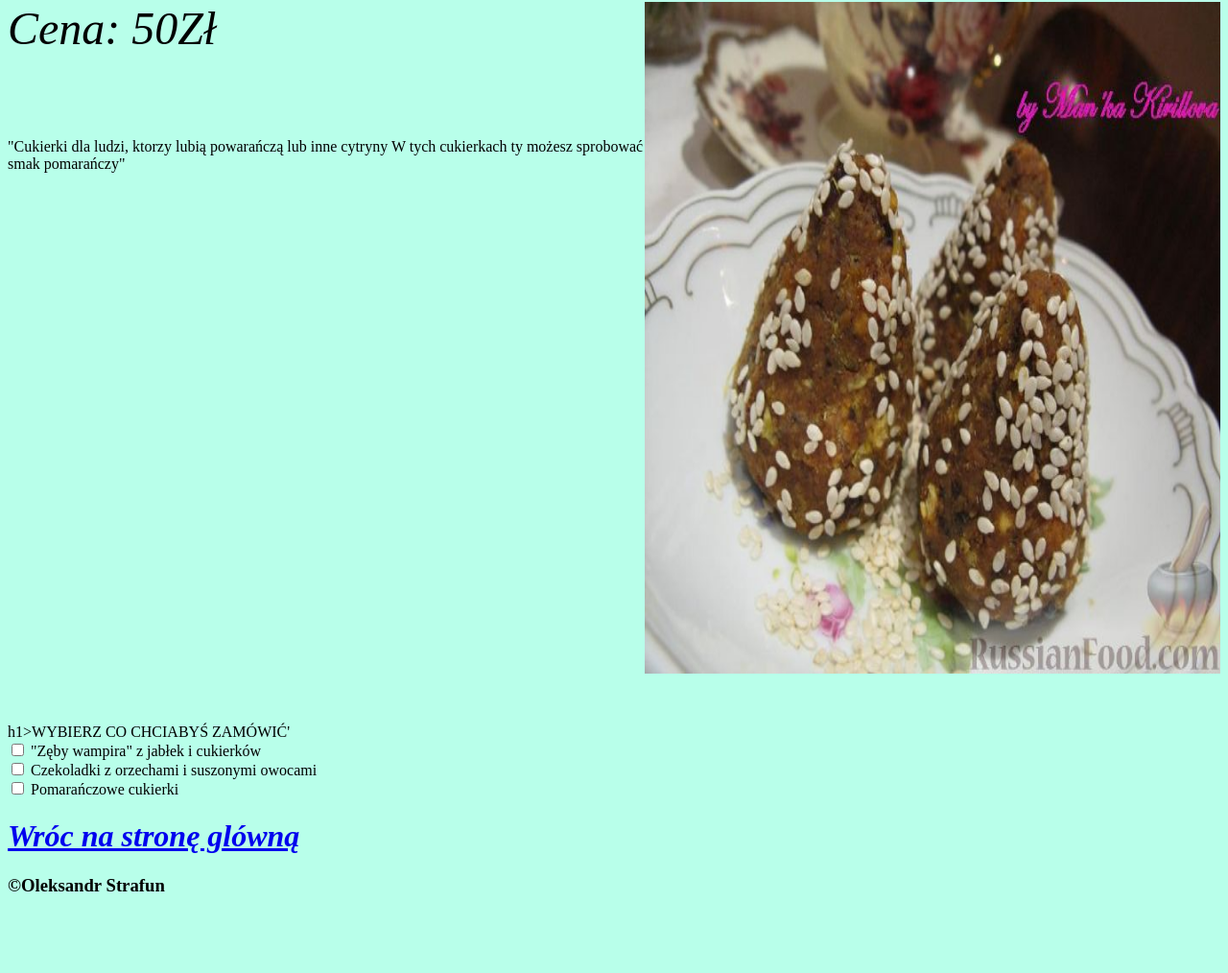
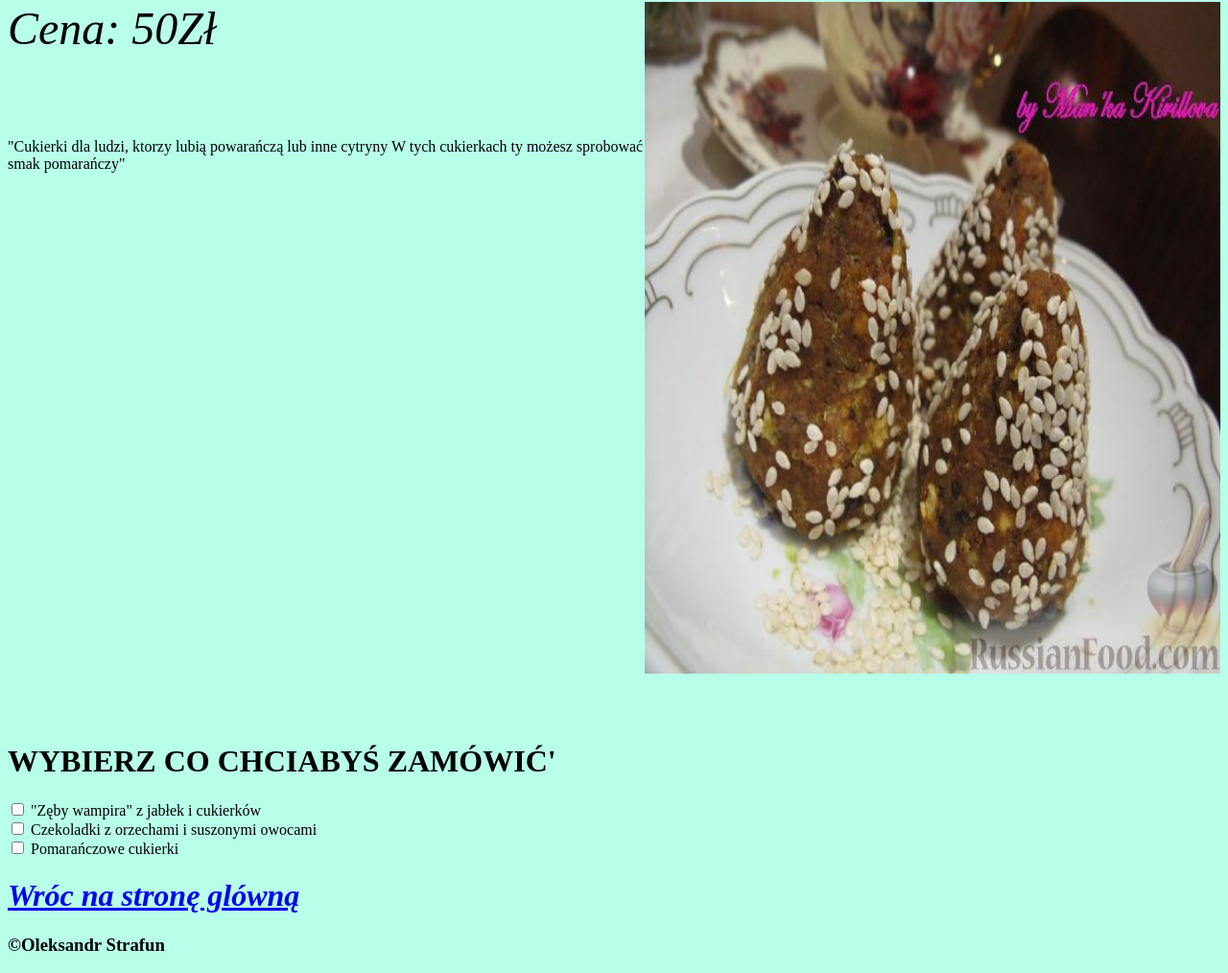
Before and after one commit to rizukkkkzse/sprawdzian1zse, a plain HTML site: page cukierkyslodkafantazja.html in a window 1280 px wide. Shown: the part 1440-2454 px from the top of the page at 96% size. Before the commit the page ends 2393 px from the top, so only its background shows below. Drawn offline with Linux system fonts and the light colour scheme.

Commit message:
Update cukierkyslodkafantazja.html

```diff
--- a/cukierkyslodkafantazja.html
+++ b/cukierkyslodkafantazja.html
@@ -43,7 +43,7 @@
             W tych cukierkach ty możesz sprobować smak pomarańczy"
         </P></font>
         <br><BR><br><BR><br><BR><br><BR><br><BR><br><BR><br><BR><br><BR><br><BR><br><BR><br><BR><br><BR><br><BR><br><BR><br><BR><BR>
-        h1>WYBIERZ CO CHCIABYŚ ZAMÓWIĆ'</h1>
+        <h1>WYBIERZ CO CHCIABYŚ ZAMÓWIĆ'</h1>
             <div class="button-frame">
                 <input type="checkbox" id="ACUSTIC" name="ACUSTIC" value="ACUSTIC">
                 <label for="ACUSTIC">"Zęby wampira" z jabłek i cukierków</label>
```
